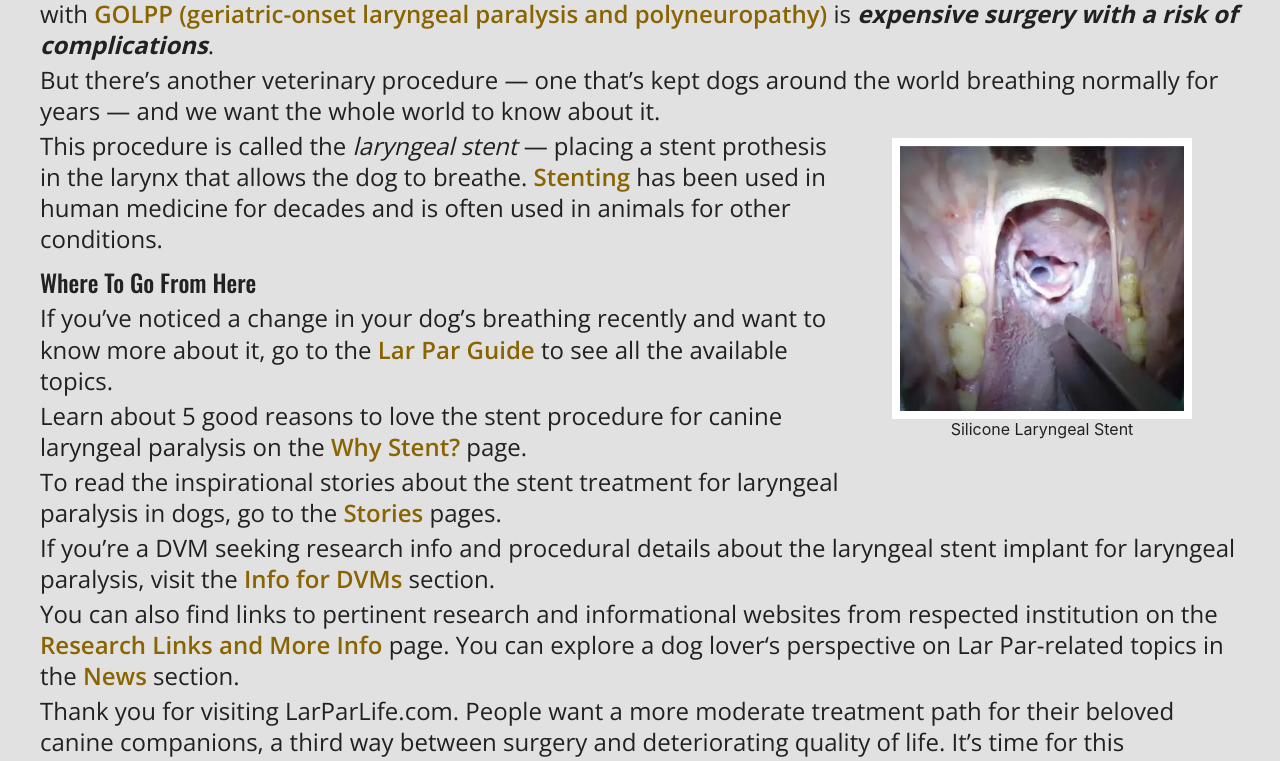
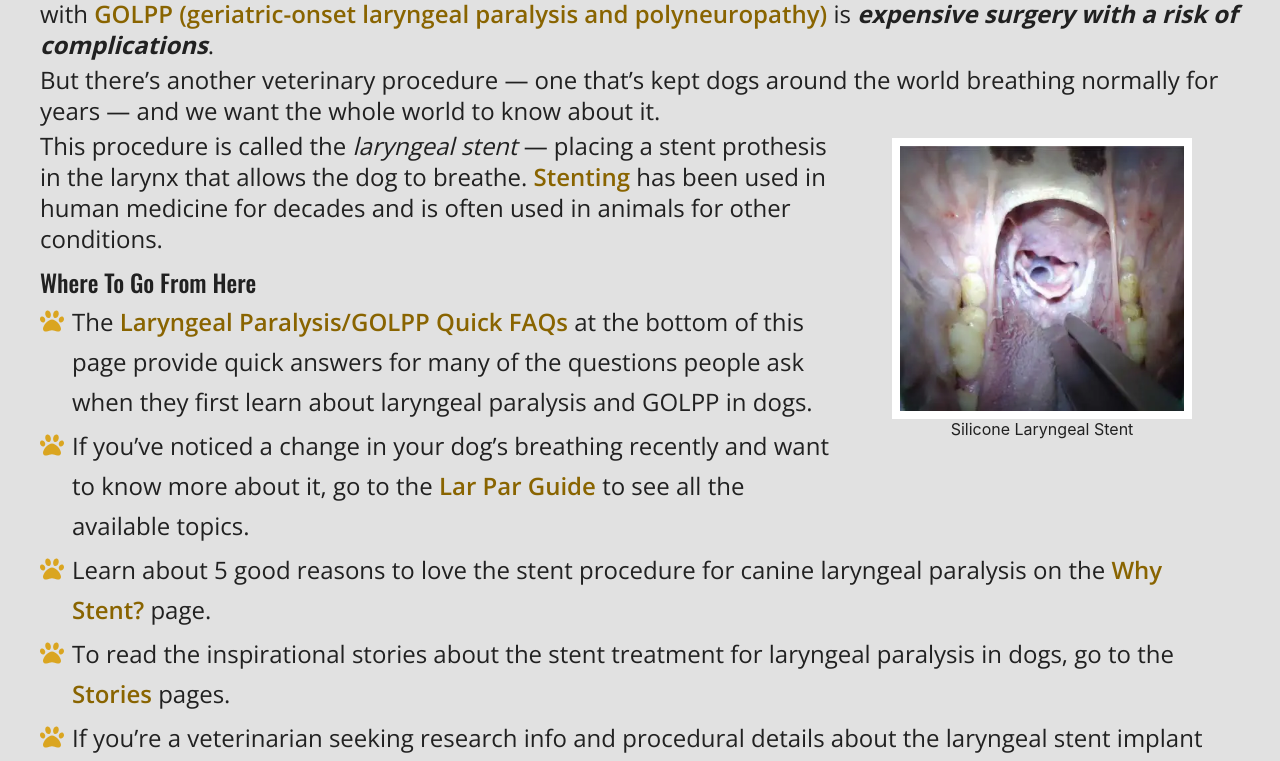
Before and after one commit to vanadu/lpl-2024, a Next.js app: page / in a window 1280 px wide. Shown: the part 2010-2771 px from the top of the page. Built offline with nearby package versions, Linux system fonts and the light colour scheme; a web font is replaced by a local one.

Commit message:
2025.01.02A Fixing quick link jumps on home page

```diff
--- a/src/pages/index.js
+++ b/src/pages/index.js
@@ -15,7 +15,8 @@ import path from 'path'
 import matter from 'gray-matter'
 // import PostListing from '../components/blog_components/PostListing'
 // !VA Icons
-import { FaArrowCircleRight } from 'react-icons/fa'
+import { FaArrowCircleRight, FaPaw } from 'react-icons/fa'
+
 
 import JoinUsIcon from '../../public/img-lpl-community.png'
 import MissBHome from '../../public/img-miss-b-home.jpg'
@@ -203,7 +204,7 @@ const Home = ( {posts}) => {
                 Your Lar Par decisions depend on your personal circumstances and your individual dog, so the best place to find guidance is the community of people like you who have first-hand experience, information, and insights to share. You can connect with thousands of people worldwide by <Link href='/social' className={styles.community_link}>joining our growing network of Facebook groups worldwide</Link>.
                 </p>
                 <p className={styles.content_text}>
-                  You can click on any question in the scrolling marquee text above to go straight to the <Link href='#quickfaqs' className={styles.community_link}>Laryngeal Paralysis/GOLPP Quick FAQs</Link> at the bottom of this page.
+                  You can click on any question in the scrolling marquee text above to go straight to the <a href='#quickfaqs' className={styles.community_link}>Laryngeal Paralysis/GOLPP Quick FAQs</a> at the bottom of this page.
                 </p>
               </div>
 
@@ -267,33 +268,34 @@ const Home = ( {posts}) => {
             <h2 className={styles.main_subhead}>
               Where To Go From Here
             </h2>
+
+            <ul className={styles.content_list_no_bullet}>
+              <li className={styles.content_list_item}><FaPaw className={styles.content_list_item_svg}/>
+                The <a href='#quickfaqs' className='link-dark'>Laryngeal Paralysis/GOLPP Quick FAQs</a> at the bottom of this page provide quick answers for many of the questions people ask when they first learn about laryngeal paralysis and GOLPP in dogs.
+              </li>
+              <li className={styles.content_list_item}><FaPaw className={styles.content_list_item_svg}/>
+                If you&rsquo;ve noticed a change in your dog&rsquo;s breathing recently and want to know more about it, go to the&nbsp;<Link href='/allabout' className='link'>Lar Par Guide</Link> to see all the available topics.
+              </li>
+              <li className={styles.content_list_item}><FaPaw className={styles.content_list_item_svg}/>
+                Learn about 5 good reasons to love the stent procedure for canine laryngeal paralysis on the <Link href='/whystent' className='link'>Why Stent?</Link> page.
+              </li>
+              <li className={styles.content_list_item}><FaPaw className={styles.content_list_item_svg}/>
+                To read the inspirational stories about the stent treatment for laryngeal paralysis in dogs, go to the  <Link href='/stories' className='link'>Stories</Link> pages.
+              </li>
+              <li className={styles.content_list_item}><FaPaw className={styles.content_list_item_svg}/>
+                If you&rsquo;re a veterinarian seeking research info and procedural details about the laryngeal stent implant for laryngeal paralysis, visit the <Link href='/dvms' className='link'>Info for DVMs</Link> section.
+              </li>
+              <li className={styles.content_list_item}><FaPaw className={styles.content_list_item_svg}/>
+                You can also find links to pertinent research and informational websites from respected institutions on the <Link href="/patients/links" className='link'>Research Links and More Info</Link> page.
+              </li>
+              <li className={styles.content_list_item}><FaPaw className={styles.content_list_item_svg}/>
+                In the <Link href="/blog" className='link'>News</Link> you can explore a dog lover&lsquo;s perspective on Lar Par-related topics.
+              </li>
+            </ul>
             <p className={styles.content_text}>
-              If you&rsquo;ve noticed a change in your dog&rsquo;s breathing recently and want to know more about it, go to the&nbsp;
-              <Link
-                href='/allabout'
-                className='link'
-                // This is unused, I put it in here to log the click event
-                // onClick={ (e) => handleLink(e) }
-                >
-                Lar Par Guide
-                </Link> to see all the available topics.
-            </p>
-            <p className={styles.content_text}>
-              Learn about 5 good reasons to love the stent procedure for canine laryngeal paralysis on the <Link href='/whystent' className='link'>Why Stent?</Link> page.
+              People want a more moderate treatment path for their beloved canine companions, a third way between surgery and deteriorating quality of life. It&rsquo;s time for this affordable, life-saving alternative to move into the mainstream of veterinary care.
             </p>
 
-            <p className={styles.content_text}>
-              To read the inspirational stories about the stent treatment for laryngeal paralysis in dogs, go to the  <Link href='/stories' className='link'>Stories</Link> pages.
-            </p>
-            <p className={styles.content_text}>
-              If you&rsquo;re a DVM seeking research info and procedural details about the laryngeal stent implant for laryngeal paralysis, visit the <Link href='/dvms' className='link'>Info for DVMs</Link> section.
-            </p>
-            <p className={styles.content_text}>
-              You can also find links to pertinent research and informational websites from respected institution on the <Link href="/patients/links" className='link'>Research Links and More Info</Link> page. You can explore a dog lover&lsquo;s perspective on Lar Par-related topics in the <Link href="/blog" className='link'>News</Link> section.
-            </p>
-            <p className={styles.content_text}>
-              Thank you for visiting LarParLife.com.  People want a more moderate treatment path for their beloved canine companions, a third way between surgery and deteriorating quality of life. It&rsquo;s time for this affordable, life-saving alternative to move into the mainstream of veterinary care.
-            </p>
           </div>
         </div>
       </section>
@@ -301,9 +303,9 @@ const Home = ( {posts}) => {
       <section className={styles.section}>
         <div className={styles.section_content}>
           <div className={styles.main}>
-            <h2 href="" className={styles.main_head}>Laryngeal Paralysis in Dogs <span className='mobile-show-inline'><br /></span> Quick FAQs</h2>
+            <h2 id="quickfaqs" className={styles.main_head}>Laryngeal Paralysis in Dogs <span className='mobile-show-inline'><br /></span> Quick FAQs</h2>
             <p className={styles.content_text}>
-              Here are some frequently-asked questions about laryngeal paralysis/GOLPP in dogs. For more detailed answers, visit our <Link href='#' className='link-dark'>21st Century Guide to Laryngeal Paralysis </Link> or join the <Link href='#' className='link-dark'>Lar Par community on Facebook</Link>.
+              Here are some frequently-asked questions about laryngeal paralysis/GOLPP in dogs. For more detailed answers, visit our <Link href='/allabout' className='link-dark'>21st Century Guide to Laryngeal Paralysis </Link> or join the <Link href='/social' className='link-dark'>Lar Par community on Facebook</Link>.
             </p>
             <div className={styles.quick_faqs}>
               {/* MARQUEE TEXT SECTION 1 */}
@@ -863,7 +865,7 @@ const Home = ( {posts}) => {
                   <div className="showmore-content-text">
                     <span className="showmore-content-space"></span>
                     <p className="showmore-content-text">
-                      No. A regular X-ray can neither accurately represent the condition of the laryngeal cartilages nor establish whether these cartilages exhibit any movement. X-rays only represent the position of a body at the instant the image is taken. Laryngeal paralysis involves not only the position of the laryngeal cartilages, but also to what extent they are still capable of the movement required to open and close the airway. While transnasal laryngoscopy and laryngeal ultrasound have been known to diagnose laryngeal paralysis, the preferred technique is transoral video endoscope, which has the benefit that the video record can be shared with the client. (Source -  CompendiumVet.com: Continuing Education for Veterinarians). For more information, contact your specialist.
+                      No. X-rays only represent the position of a body at the instant the image is taken. Laryngeal paralysis involves not only the position of the laryngeal cartilages, but also to what extent they can still move to open and close the airway. While transnasal laryngoscopy and laryngeal ultrasound have been known to diagnose laryngeal paralysis, the preferred technique is transoral video endoscope, which has the benefit that the video record can be shared with the client. (Source -  CompendiumVet.com: Continuing Education for Veterinarians). For more information, contact your specialist.
                     </p>
                   </div>
                 </ShowMoreContent>
--- a/src/pages/patients/treatment/surgery/surgerytypes.js
+++ b/src/pages/patients/treatment/surgery/surgerytypes.js
@@ -291,7 +291,7 @@ const SurgeryStudies = () => {
                   <h2 className={styles.content_head}>BVEAP</h2>
 
                   <p className={styles.content_text}>
-                    Lorem ipsum dolor sit amet, consectetur adipisicing elit. Provident maxime earum dolore nesciunt quos molestias voluptatum aut quo ipsum accusamus vitae ut in perferendis, dolorem doloribus odio rerum necessitatibus nisi.
+                    BVEAP stands for <span className='italic'>Bilateral Vocal Fold Excision &amp; Bilateral Arytenoidpexy</span > and is a surgical technique performed almost exclusively in the US by Dr. Ken Sadanaga at the VRC in Malvern, PA. This technique is significantly more challenging than conventional &lsquo;tieback&rsquo; (unilateral arytenoid lateralization), but also brings significant benefits. With BVEAP, the vocal folds are removed and the arytenoid cartilages are &lsquo;pexied&rsquo; (i.e., permanently affixed) to the thyroid cartilage. This creates an aperture through the paralyzed larynx that is both more symmetrical and more advantageously located lower in the larynx, thereby providing a better interface between the glottis and the epiglottis and reducing the risk of aspiration pneumonia. As a side benefit, dogs can also without significant risk of inhaling unsterile water. People travel from all over the country to Pennsylvania for this surgery technique. For more information, visit the <a href="https://www.vrcmalvern.com/bilateral-vocal-fold-excision-mucosoplasty-bilateral-arytenoidpexy-bveap-approach-to-laryngeal-paralysis-in-dogs/" className="link-dark" target="_blank" rel="noreferrer noopener">BVEAP page on the VRC Malvern&lsquo;s website</a>.
                   </p>
                 </div>
               </TabPanel>
```
